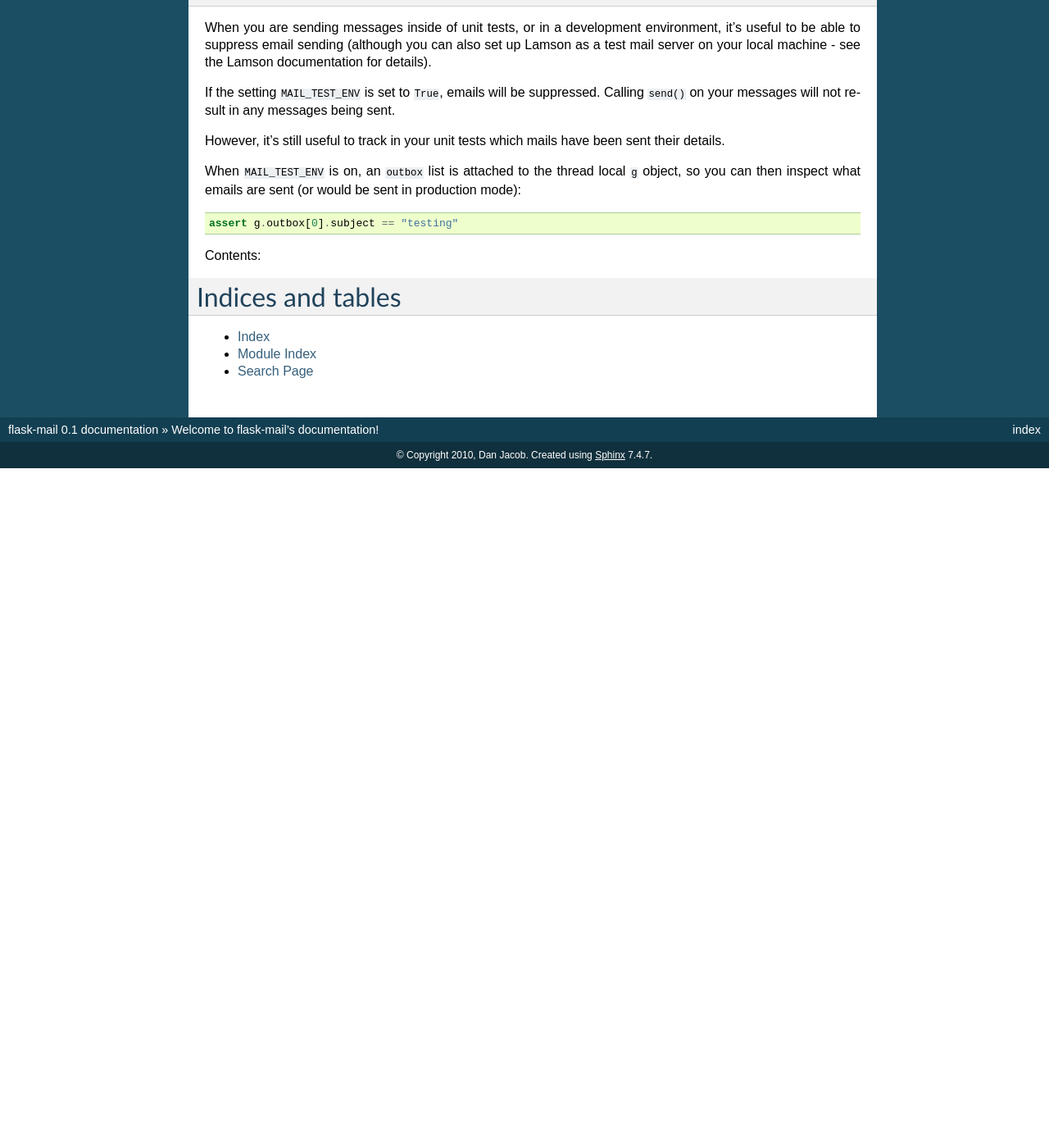
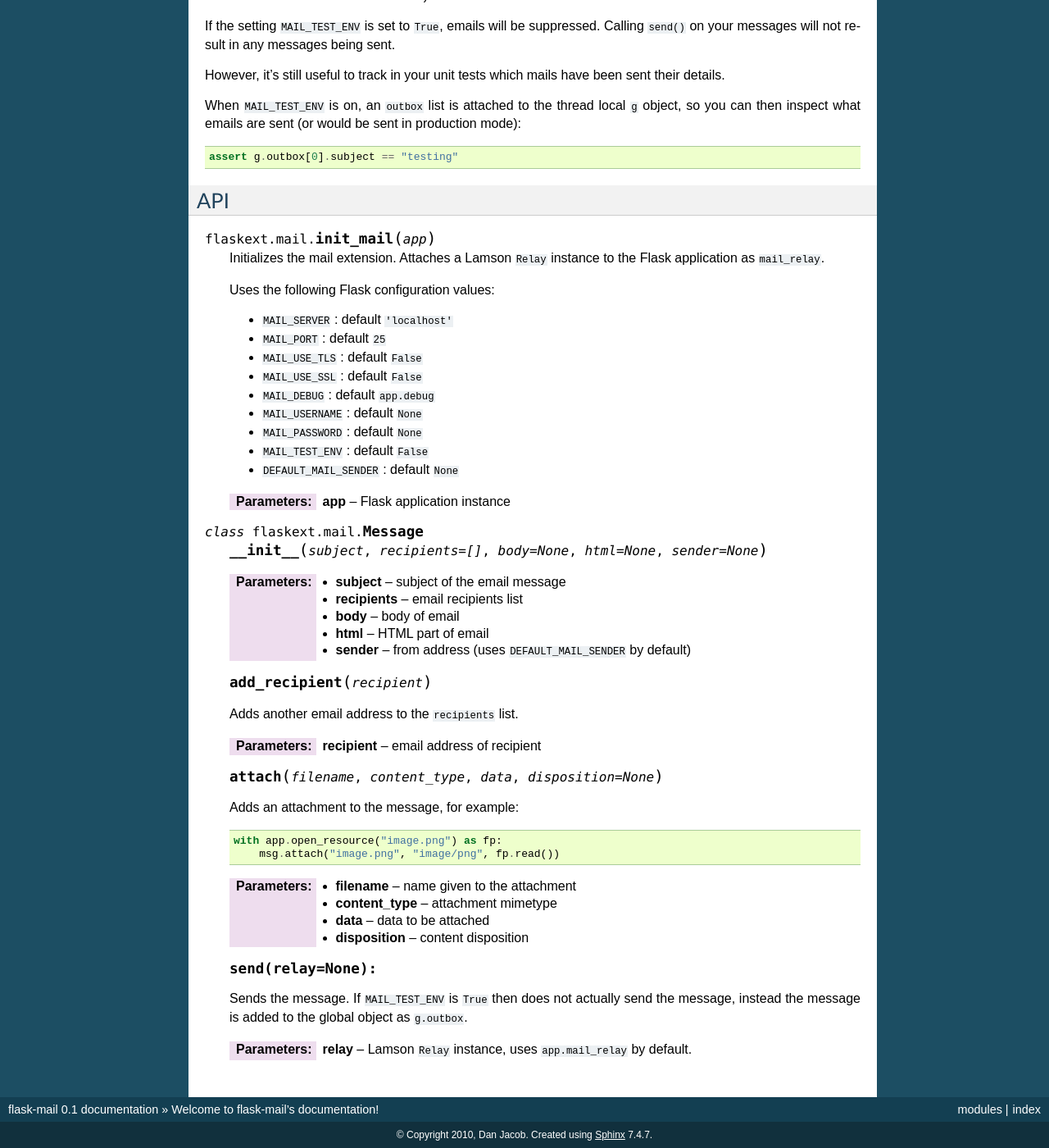
Before and after one commit to pallets-eco/flask-mail, a Sphinx documentation site: the page built from docs/index.rst, in a window 1280 px wide and 1400 px high, scrolled down 2320 px. Shown: the whole window at 82% size. Built offline with Sphinx 7.4.7, drawn with Linux system fonts in a browser that asks for light colours; before the commit the page ends 2891 px from its top, so only the background shows below that; some of the changed text lies outside the part shown.

Commit message:
more docs

```diff
--- a/docs/index.rst
+++ b/docs/index.rst
@@ -86,7 +84,7 @@ To send a message first create a ``Message`` instance::
                       sender="from@example.com",
                       recipients=["to@example.com"])
 
-You can set the recipients immediately, or individually::
+You can set the recipient emails immediately, or individually::
 
     msg.recipients = ["you@example.com"]
     msg.add_recipient("somebodyelse@example.com")
@@ -117,14 +115,12 @@ use another mail server for newsletters)::
 Attachments
 -----------
 
-It's simple to add attachments::
-
-    msg.attach(filename, content_type, data)
-
-For example::
+Adding attachments is straightforward::
 
     with app.open_resource("image.png") as fp:
         msg.attach("image.png", "image/png", fp.read())
+
+See the API for details.
 
 Logging
 -------
@@ -152,14 +148,68 @@ thread local ``g`` object, so you can then inspect what emails are sent
 
     assert g.outbox[0].subject == "testing"
 
-Contents:
+API
+---
 
-.. toctree::
-   :maxdepth: 2
+.. module:: flaskext.mail
 
-Indices and tables
-==================
+.. function:: init_mail(app)
 
-* :ref:`genindex`
-* :ref:`modindex`
-* :ref:`search`
+    Initializes the mail extension. Attaches a Lamson ``Relay`` instance to the Flask application as ``mail_relay``.
+
+    Uses the following Flask configuration values:
+
+    * ``MAIL_SERVER`` : default ``'localhost'``
+
+    * ``MAIL_PORT`` : default ``25``
+
+    * ``MAIL_USE_TLS`` : default ``False``
+
+    * ``MAIL_USE_SSL`` : default ``False``
+
+    * ``MAIL_DEBUG`` : default ``app.debug``
+
+    * ``MAIL_USERNAME`` : default ``None``
+
+    * ``MAIL_PASSWORD`` : default ``None``
+
+    * ``MAIL_TEST_ENV`` : default ``False``
+
+    * ``DEFAULT_MAIL_SENDER`` : default ``None``
+
+    :param app: Flask application instance
+
+.. class:: Message
+
+    .. method:: __init__(subject, recipients=[], body=None, html=None, sender=None)
+
+    :param subject: subject of the email message
+    :param recipients: email recipients list
+    :param body: body of email
+    :param html: HTML part of email
+    :param sender: from address (uses ``DEFAULT_MAIL_SENDER`` by default)
+
+    .. method:: add_recipient(recipient)
+
+    Adds another email address to the ``recipients`` list.
+
+    :param recipient: email address of recipient
+
+    .. method:: attach(filename, content_type, data, disposition=None)
+
+    Adds an attachment to the message, for example::
+
+        with app.open_resource("image.png") as fp:
+            msg.attach("image.png", "image/png", fp.read())
+
+    :param filename: name given to the attachment
+    :param content_type: attachment mimetype
+    :param data: data to be attached
+    :param disposition: content disposition
+
+    .. method:: send(relay=None):
+
+    Sends the message. If ``MAIL_TEST_ENV`` is ``True`` then does not actually send the
+    message, instead the message is added to the global object as ``g.outbox``.
+
+    :param relay: Lamson ``Relay`` instance, uses ``app.mail_relay`` by default.
```
Also changed, not shown: other parts of docs/index.rst (+1 -3 lines).
